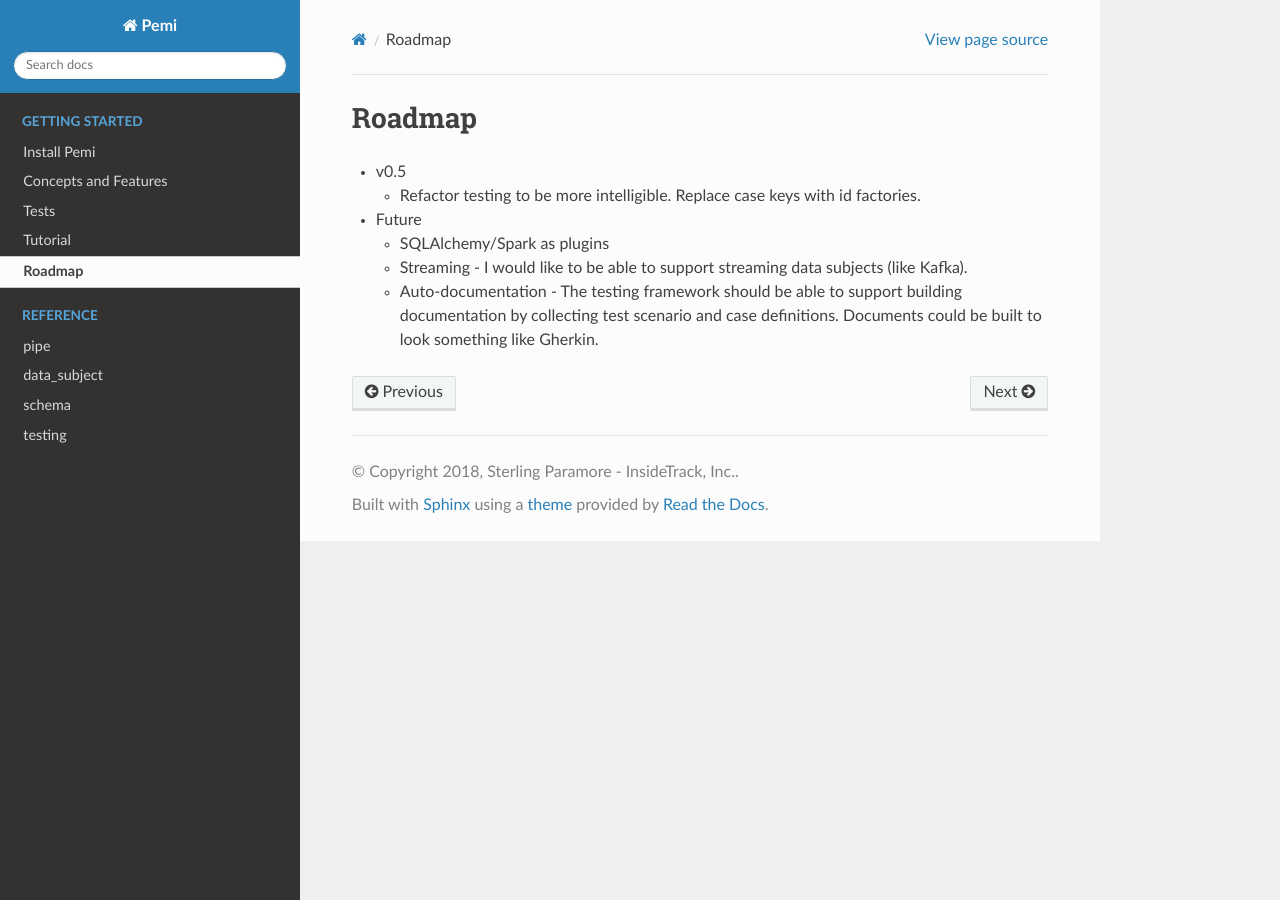
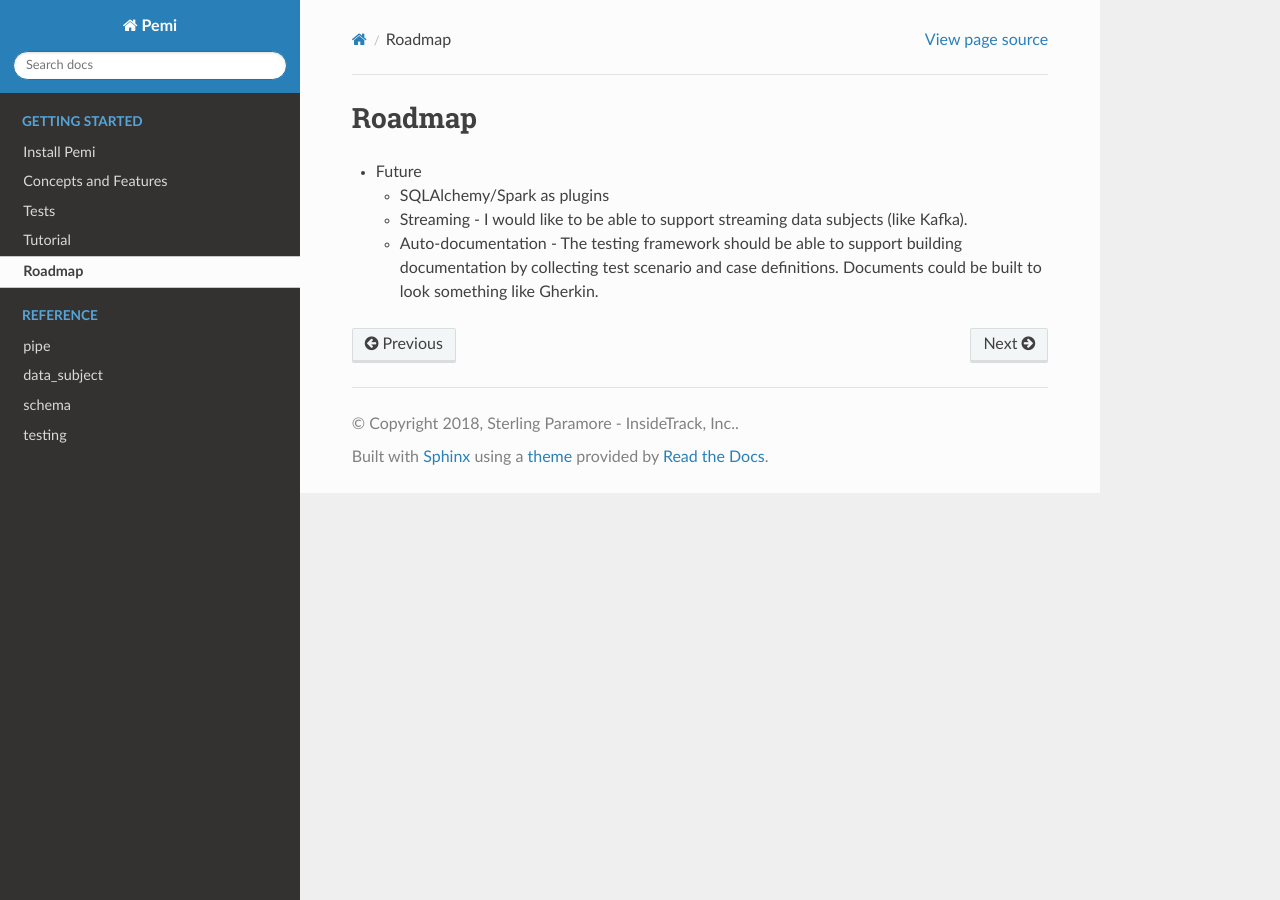
Before and after one commit to inside-track/pemi, a Sphinx documentation site: the page built from docs/roadmap.rst, in a window 1280 px wide. Built offline with Sphinx 7.4.7 and the Read the Docs theme 2.0.0, drawn with Linux system fonts in a browser that asks for light colours.

Commit message:
Bump version to 0.5.0 / upgrade dependencies

```diff
--- a/docs/roadmap.rst
+++ b/docs/roadmap.rst
@@ -1,9 +1,5 @@
 Roadmap
 =======
-
-* v0.5
-
-  * Refactor testing to be more intelligible.  Replace case keys with id factories.
 
 * Future
 
--- a/pemi/version.py
+++ b/pemi/version.py
@@ -1 +1 @@
-__version__ = '0.5.0-dev3'
+__version__ = '0.5.0'
```
Also changed, not shown: 3 other files.
